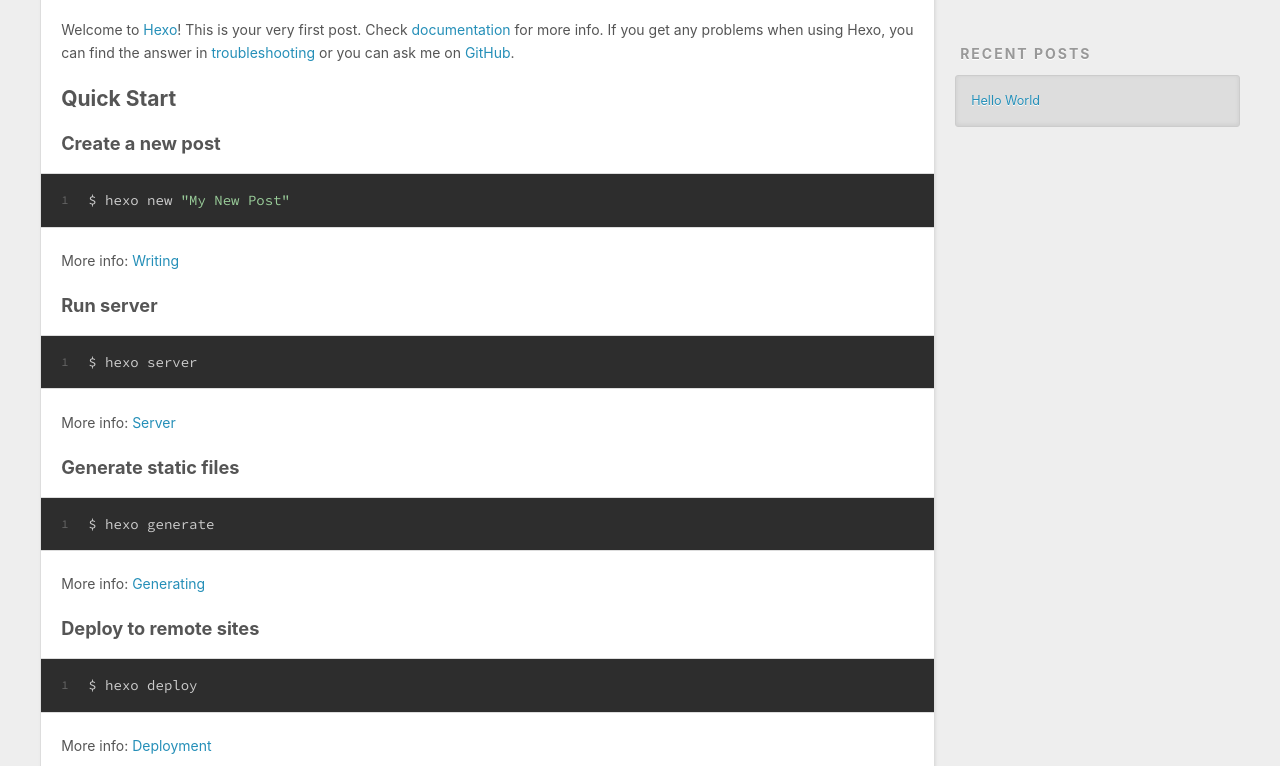
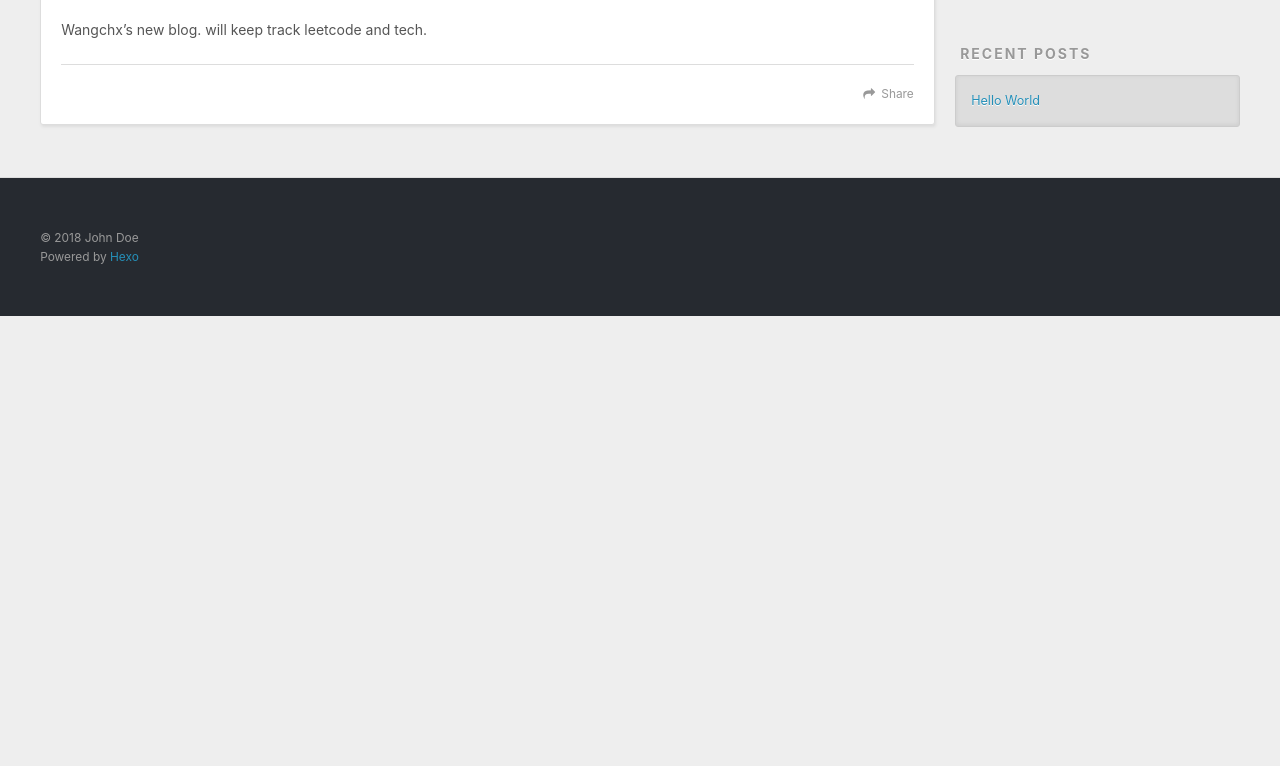
Before and after one commit to WangCHX/wangchx.github.com, a plain HTML site: page 2018/07/30/hello-world/index.html in a window 1280 px wide. Shown: the part 434-1200 px from the top of the page. After the commit the page ends 800 px from the top, so only its background shows below. Drawn offline with nearby package versions, Linux system fonts and the light colour scheme.

Commit message:
Site updated: 2018-07-30 23:15:45

```diff
--- a/2018/07/30/hello-world/index.html
+++ b/2018/07/30/hello-world/index.html
@@ -7,17 +7,17 @@
 
   <title>Hello World | Hexo</title>
   <meta name="viewport" content="width=device-width, initial-scale=1, maximum-scale=1">
-  <meta name="description" content="Welcome to Hexo! This is your very first post. Check documentation for more info. If you get any problems when using Hexo, you can find the answer in troubleshooting or you can ask me on GitHub. Quick">
+  <meta name="description" content="Wangchx’s new blog. will keep track leetcode and tech.">
 <meta property="og:type" content="article">
 <meta property="og:title" content="Hello World">
 <meta property="og:url" content="http://wangchx.github.io/2018/07/30/hello-world/index.html">
 <meta property="og:site_name" content="Hexo">
-<meta property="og:description" content="Welcome to Hexo! This is your very first post. Check documentation for more info. If you get any problems when using Hexo, you can find the answer in troubleshooting or you can ask me on GitHub. Quick">
+<meta property="og:description" content="Wangchx’s new blog. will keep track leetcode and tech.">
 <meta property="og:locale" content="default">
-<meta property="og:updated_time" content="2018-07-31T05:42:44.000Z">
+<meta property="og:updated_time" content="2018-07-31T06:15:22.000Z">
 <meta name="twitter:card" content="summary">
 <meta name="twitter:title" content="Hello World">
-<meta name="twitter:description" content="Welcome to Hexo! This is your very first post. Check documentation for more info. If you get any problems when using Hexo, you can find the answer in troubleshooting or you can ask me on GitHub. Quick">
+<meta name="twitter:description" content="Wangchx’s new blog. will keep track leetcode and tech.">
 
     <link rel="alternate" href="/atom.xml" title="Hexo" type="application/atom+xml">
 
@@ -67,7 +67,7 @@
         <section id="main"><article id="post-hello-world" class="article article-type-post" itemscope itemprop="blogPost">
   <div class="article-meta">
     <a href="/2018/07/30/hello-world/" class="article-date">
-  <time datetime="2018-07-31T05:42:44.000Z" itemprop="datePublished">2018-07-30</time>
+  <time datetime="2018-07-31T06:15:22.000Z" itemprop="datePublished">2018-07-30</time>
 </a>
 
   </div>
@@ -86,20 +86,12 @@
 
     <div class="article-entry" itemprop="articleBody">
 
-        <p>Welcome to <a href="https://hexo.io/" target="_blank" rel="noopener">Hexo</a>! This is your very first post. Check <a href="https://hexo.io/docs/" target="_blank" rel="noopener">documentation</a> for more info. If you get any problems when using Hexo, you can find the answer in <a href="https://hexo.io/docs/troubleshooting.html" target="_blank" rel="noopener">troubleshooting</a> or you can ask me on <a href="https://github.com/hexojs/hexo/issues" target="_blank" rel="noopener">GitHub</a>.</p>
-<h2 id="Quick-Start"><a href="#Quick-Start" class="headerlink" title="Quick Start"></a>Quick Start</h2><h3 id="Create-a-new-post"><a href="#Create-a-new-post" class="headerlink" title="Create a new post"></a>Create a new post</h3><figure class="highlight bash"><table><tr><td class="gutter"><pre><span class="line">1</span><br></pre></td><td class="code"><pre><span class="line">$ hexo new <span class="string">"My New Post"</span></span><br></pre></td></tr></table></figure>
-<p>More info: <a href="https://hexo.io/docs/writing.html" target="_blank" rel="noopener">Writing</a></p>
-<h3 id="Run-server"><a href="#Run-server" class="headerlink" title="Run server"></a>Run server</h3><figure class="highlight bash"><table><tr><td class="gutter"><pre><span class="line">1</span><br></pre></td><td class="code"><pre><span class="line">$ hexo server</span><br></pre></td></tr></table></figure>
-<p>More info: <a href="https://hexo.io/docs/server.html" target="_blank" rel="noopener">Server</a></p>
-<h3 id="Generate-static-files"><a href="#Generate-static-files" class="headerlink" title="Generate static files"></a>Generate static files</h3><figure class="highlight bash"><table><tr><td class="gutter"><pre><span class="line">1</span><br></pre></td><td class="code"><pre><span class="line">$ hexo generate</span><br></pre></td></tr></table></figure>
-<p>More info: <a href="https://hexo.io/docs/generating.html" target="_blank" rel="noopener">Generating</a></p>
-<h3 id="Deploy-to-remote-sites"><a href="#Deploy-to-remote-sites" class="headerlink" title="Deploy to remote sites"></a>Deploy to remote sites</h3><figure class="highlight bash"><table><tr><td class="gutter"><pre><span class="line">1</span><br></pre></td><td class="code"><pre><span class="line">$ hexo deploy</span><br></pre></td></tr></table></figure>
-<p>More info: <a href="https://hexo.io/docs/deployment.html" target="_blank" rel="noopener">Deployment</a></p>
+        <p>Wangchx’s new blog. will keep track leetcode and tech.</p>
 
 
     </div>
     <footer class="article-footer">
-      <a data-url="http://wangchx.github.io/2018/07/30/hello-world/" data-id="cjk9b3ch000000xgreaj73i4k" class="article-share-link">Share</a>
+      <a data-url="http://wangchx.github.io/2018/07/30/hello-world/" data-id="cjk9b6mab00004dgrykct4c91" class="article-share-link">Share</a>
 
 
     </footer>
```
Also changed, not shown: archives/2018/07/index.html (+1 -1 lines), archives/2018/index.html (+1 -1 lines), archives/index.html (+1 -1 lines), index.html (+3 -11 lines).
